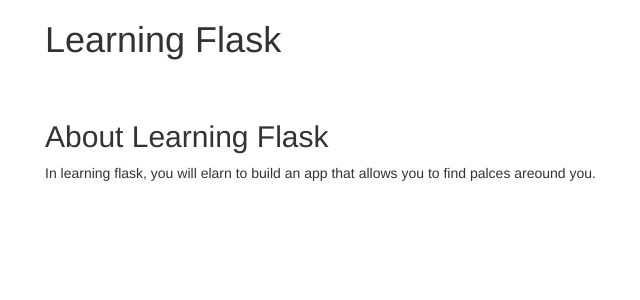
After one commit to pmank64/learning-flask, a Flask app: page /about in a window 1280 px wide. The commit adds this page. Shown: the top 300 px of the page, without its empty margins (25-665 px from the left). Run offline with Flask 2, Linux system fonts and the light colour scheme; some libraries are stand-ins or nearby versions.

Commit message:
About page

```diff
--- a/routes.py
+++ b/routes.py
@@ -3,9 +3,12 @@ from flask import Flask, render_template
 app = Flask(__name__)
 
 @app.route("/")
-
 def index():
 	return render_template("index.html")
 
+@app.route("/about")
+def about():
+	return render_template("about.html")
+
 if __name__ == "__main__":
 	app.run(debug=True)
--- a/static/css/style.css
+++ b/static/css/style.css
@@ -21,3 +21,7 @@ img {
 
 
 }
+.about-section{
+
+	margin-top: 100px;
+}
--- /dev/null
+++ b/templates/about.html
@@ -0,0 +1,15 @@
+{% extends "layout.html" %}
+
+{% block content %}
+	<main class="about-section">
+		<div class="container">
+
+			<h2>About Learning Flask</h2>
+			<p>In learning flask, you will elarn to build an app that allows you to find palces areound you.</p>
+
+
+
+		</div>
+	</main>
+
+{% endblock %}
--- a/templates/layout.html
+++ b/templates/layout.html
@@ -0,0 +1,24 @@
+<!DOCTYPE html>
+<html>
+<head>
+	<title>Learning Flask</title>
+	<link rel="stylesheet" href="https://maxcdn.bootstrapcdn.com/bootstrap/3.3.7/css/bootstrap.min.css">
+  	<script src="https://ajax.googleapis.com/ajax/libs/jquery/3.1.1/jquery.min.js"></script>
+  	<script src="https://maxcdn.bootstrapcdn.com/bootstrap/3.3.7/js/bootstrap.min.js"></script>
+  	<script src="../static/js/scripting.js"></script>
+  	<link rel="stylesheet" href="../static/css/style.css">
+</head>
+<body>
+<header>
+	<div class="container">
+		<h1>Learning Flask</h1>
+	</div>
+</header>
+
+{% block content %}
+{% endblock %}
+
+
+
+</body>
+</html>
```
Also changed, not shown: templates/index.html (+5 -20 lines).
